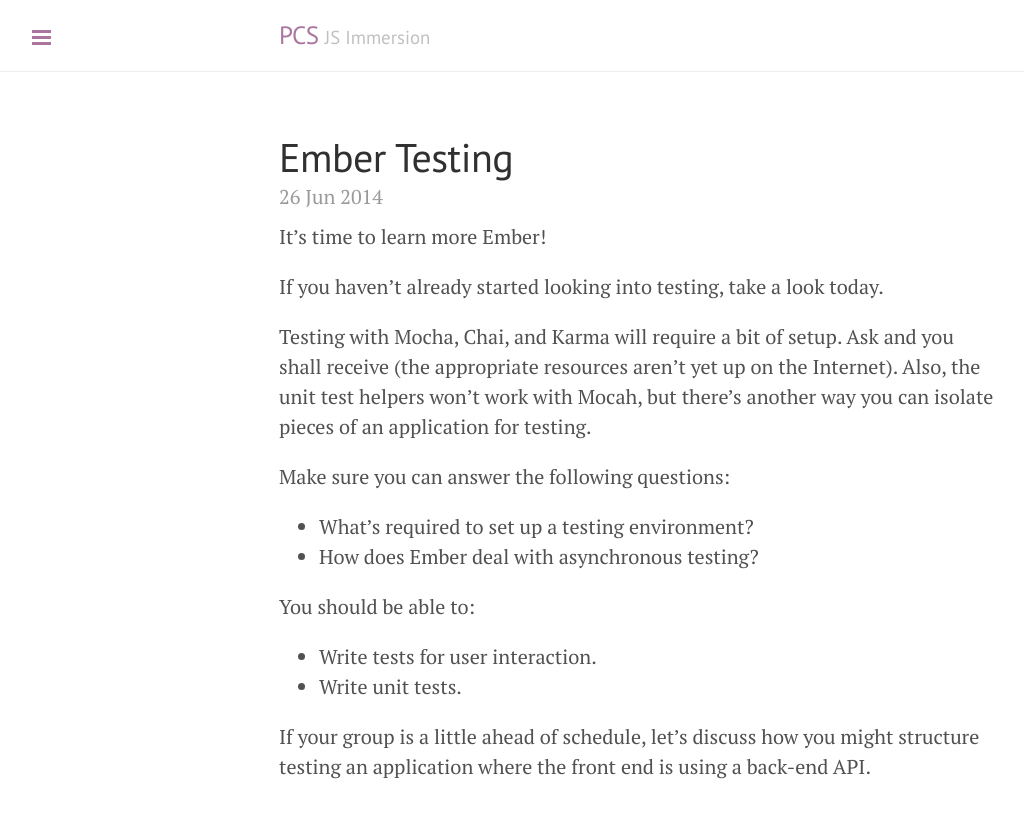
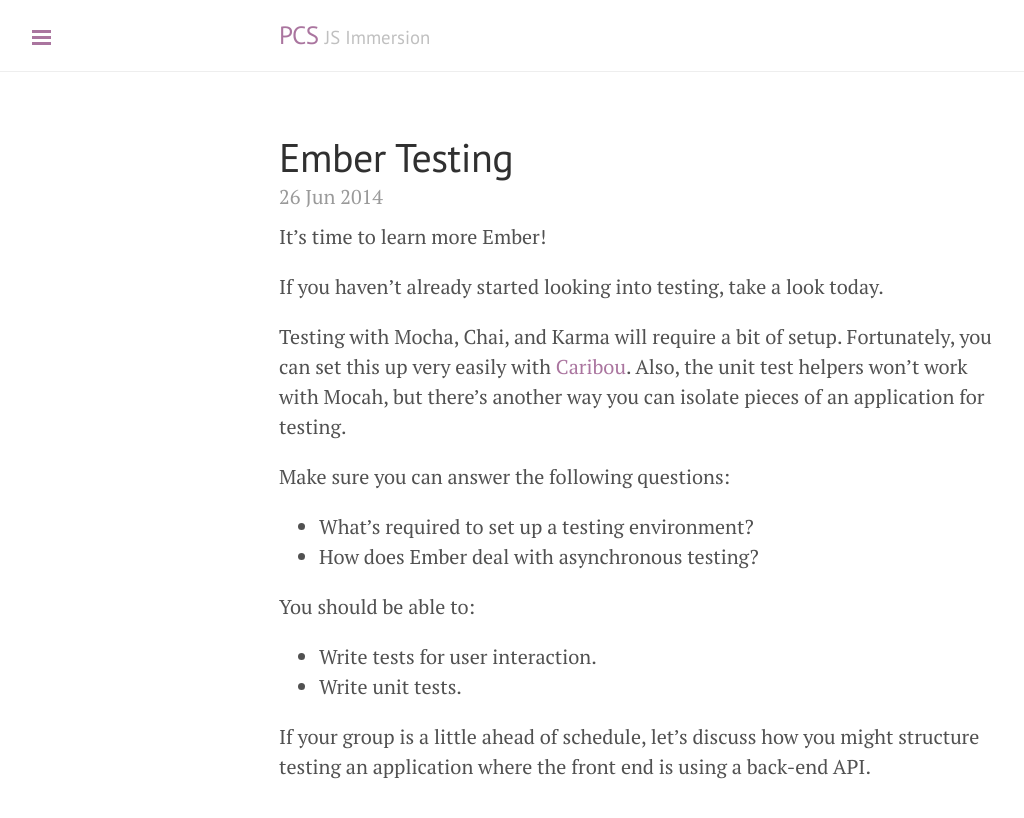
Before and after one commit to wbyoung/jsi, a Jekyll site: the page built from _posts/00-07-04-testing.md, in a window 1280 px wide. Shown: the top 818 px of the page, without its empty margins (1-1025 px from the left). Built offline with Jekyll 4.4.1, drawn with Linux system fonts in a browser that asks for light colours; nearby versions of some CDN libraries; Markdown is read by kramdown in place of the engine named in the settings.

Commit message:
Caribou for Ember testing.

```diff
--- a/_posts/00-07-04-testing.md
+++ b/_posts/00-07-04-testing.md
@@ -9,10 +9,10 @@
 
 If you haven't already started looking into testing, take a look today.
 
-Testing with Mocha, Chai, and Karma will require a bit of setup. Ask and you
-shall receive (the appropriate resources aren't yet up on the Internet). Also,
-the unit test helpers won't work with Mocah, but there's another way you can
-isolate pieces of an application for testing.
+Testing with Mocha, Chai, and Karma will require a bit of setup. Fortunately,
+you can set this up very easily with [Caribou][caribou]. Also, the unit test
+helpers won't work with Mocah, but there's another way you can isolate pieces
+of an application for testing.
 
 Make sure you can answer the following questions:
 
@@ -26,3 +26,5 @@
 
 If your group is a little ahead of schedule, let's discuss how you might
 structure testing an application where the front end is using a back-end API.
+
+[caribou]: https://github.com/wbyoung/caribou
```
